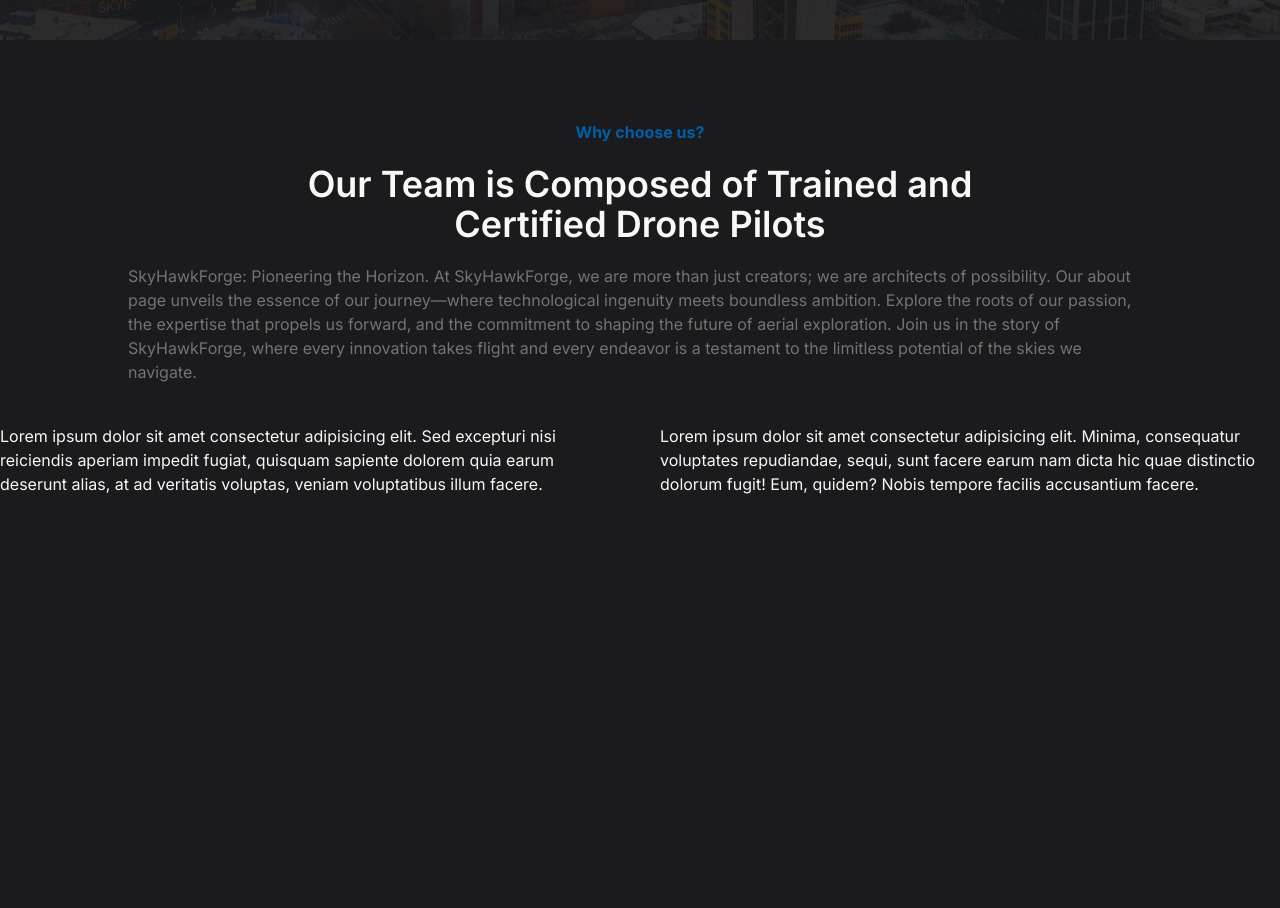
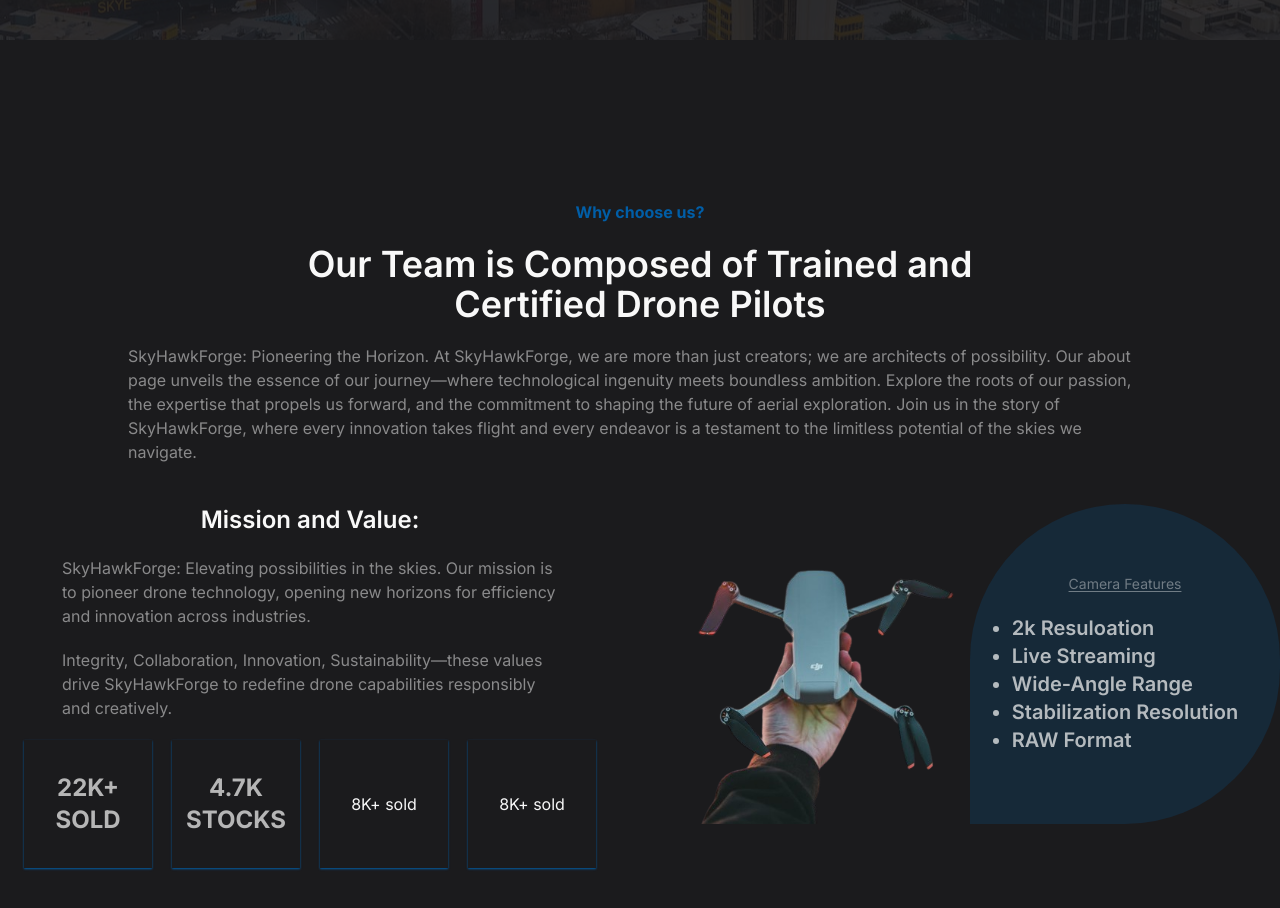
Before and after one commit to Hossain-A1/skyhwakforge-frontend, a Next.js app: page / in a window 1280 px wide. Shown: the part 760-1668 px from the top of the page. Before the commit the page ends 1336 px from the top, so only its background shows below. Built offline with nearby package versions, Linux system fonts and the light colour scheme.

Commit message:
about page done

```diff
--- a/app/globals.css
+++ b/app/globals.css
@@ -13,5 +13,5 @@ h1{
 }
 
 p{
-  @apply text-left text-light/40 w-4/5
+  @apply text-left text-light/50 w-4/5
 }
--- a/components/About.tsx
+++ b/components/About.tsx
@@ -1,11 +1,16 @@
+import Image from "next/image";
+
 const About = () => {
   return (
-    <section className='container sp'>
+    <section className='container sp mt-20'>
       <div className='flex flex-col gap-10'>
         <div className='top-side flex flex-col gap-5 items-center'>
           <strong className='text-blue'>Why choose us?</strong>
-          <h2 className="font-semibold text-4xl w-3/5 text-center"> Our Team is Composed of Trained and Certified Drone Pilots</h2>
-          <p>
+          <h2 className='font-semibold text-4xl w-3/5 text-center'>
+            {" "}
+            Our Team is Composed of Trained and Certified Drone Pilots
+          </h2>
+          <p className='hover:text-light/70 eq '>
             SkyHawkForge: Pioneering the Horizon. At SkyHawkForge, we are more
             than just creators; we are architects of possibility. Our about page
             unveils the essence of our journey—where technological ingenuity
@@ -17,18 +22,59 @@ const About = () => {
           </p>
         </div>
 
-        <div className='grid grid-cols-2 gap-10'>
-          <div className='left-side'>
-            Lorem ipsum dolor sit amet consectetur adipisicing elit. Sed
-            excepturi nisi reiciendis aperiam impedit fugiat, quisquam sapiente
-            dolorem quia earum deserunt alias, at ad veritatis voluptas, veniam
-            voluptatibus illum facere.
+        <div className='grid grid-cols-2  gap-10'>
+          <div className='left-side flex flex-col items-center gap-5'>
+            <h2 className='font-semibold text-2xl '>Mission and Value:</h2>
+            <p>
+              SkyHawkForge: Elevating possibilities in the skies. Our mission is
+              to pioneer drone technology, opening new horizons for efficiency
+              and innovation across industries.{" "}
+            </p>
+            <p>
+              Integrity, Collaboration, Innovation, Sustainability—these values
+              drive SkyHawkForge to redefine drone capabilities responsibly and
+              creatively.
+            </p>
+
+            <div className='flex items-center gap-5'>
+              <div className='h-[8rem] w-[8rem] shadow-sm shadow-blue flex items-center justify-center'>
+                <span className="text-2xl text-light/70 font-bold uppercase text-center">22K+ sold</span>
+              </div>
+              <div className='h-[8rem] w-[8rem] shadow-sm shadow-blue flex items-center justify-center'>
+                <span className="text-2xl text-light/70 font-bold uppercase text-center">4.7K stocks</span>
+              </div>
+              <div className='h-[8rem] w-[8rem] shadow-sm shadow-blue flex items-center justify-center'>
+                <span>8K+ sold</span>
+              </div>
+              <div className='h-[8rem] w-[8rem] shadow-sm shadow-blue flex items-center justify-center'>
+                <span>8K+ sold</span>
+              </div>
+            </div>
           </div>
-          <div className='right-side'>
-            Lorem ipsum dolor sit amet consectetur adipisicing elit. Minima,
-            consequatur voluptates repudiandae, sequi, sunt facere earum nam
-            dicta hic quae distinctio dolorum fugit! Eum, quidem? Nobis tempore
-            facilis accusantium facere.
+          <div className=' right-side flex justify-between'>
+            <div className='about-drone-image lg:h-[20rem] lg:w-[20rem] max-2xl::h-[30rem] max-2xl:w-[30rem] flex flex-col items-center  '>
+              <Image
+                src='/images/about-drone.png'
+                alt='hero-drone'
+                height={640}
+                width={1280}
+                priority
+                className='h-full w-full object-cover '
+              />
+            </div>
+
+            <div className='bg-blue/20 w-[20rem] h-[20rem] rounded-r-full rounded-t-full flex flex-col gap-5 justify-center items-center'>
+              <h3 className='text-sm text-light/40 capitalize underline underline-offset-2'>
+                camera features
+              </h3>
+              <ol className='list-disc capitalize text-xl text-light/70 font-semibold'>
+                <li>2k Resuloation</li>
+                <li>Live streaming </li>
+                <li>Wide-Angle range </li>
+                <li>Stabilization Resolution</li>
+                <li>RAW Format</li>
+              </ol>
+            </div>
           </div>
         </div>
       </div>
```
Also changed, not shown: public/images/about-drone.png (added).
